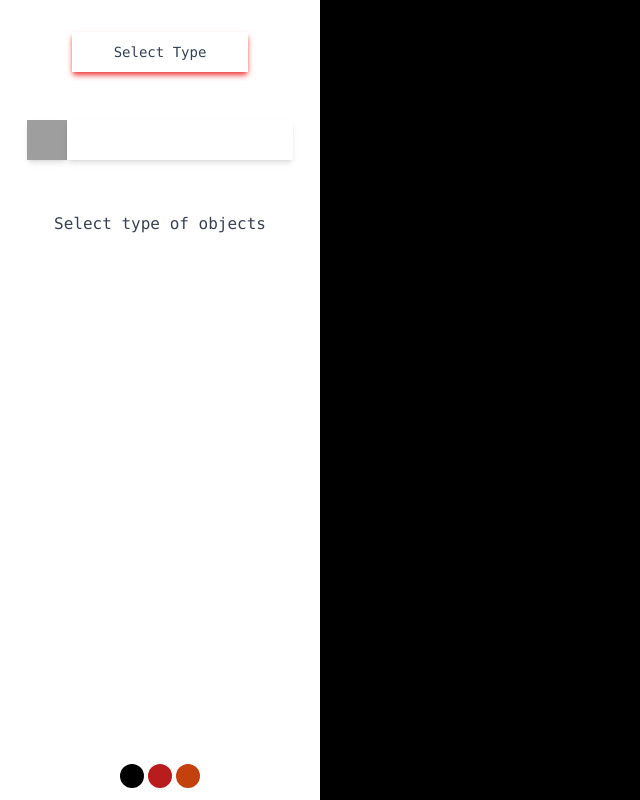
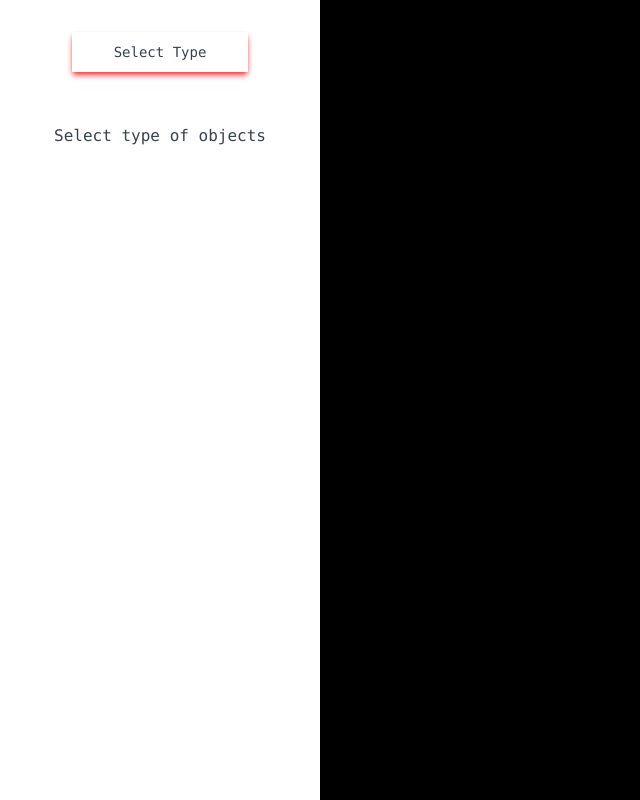
Before and after one commit to ali-umair/solinfo, a React (Vite) app: page / in a window 1280 px wide. Shown: the whole page, without its empty margins (0-640 px from the left). Built offline with nearby package versions, Linux system fonts and the light colour scheme; grey boxes are pictures that could not be loaded.

Commit message:
Commented/removed Search and Theme for later implementation

```diff
--- a/src/components/Sidebar.jsx
+++ b/src/components/Sidebar.jsx
@@ -25,9 +25,9 @@ export default function Sidebar(props) {
 	return (
 		<>
 			<Select func={selectChange} />
-			<Search />
+			{/* <Search /> */}
 			<Stars stars={stars} starSelect={starSelect} />
-			<Theme />
+			{/* <Theme /> */}
 		</>
 	);
 }
```
